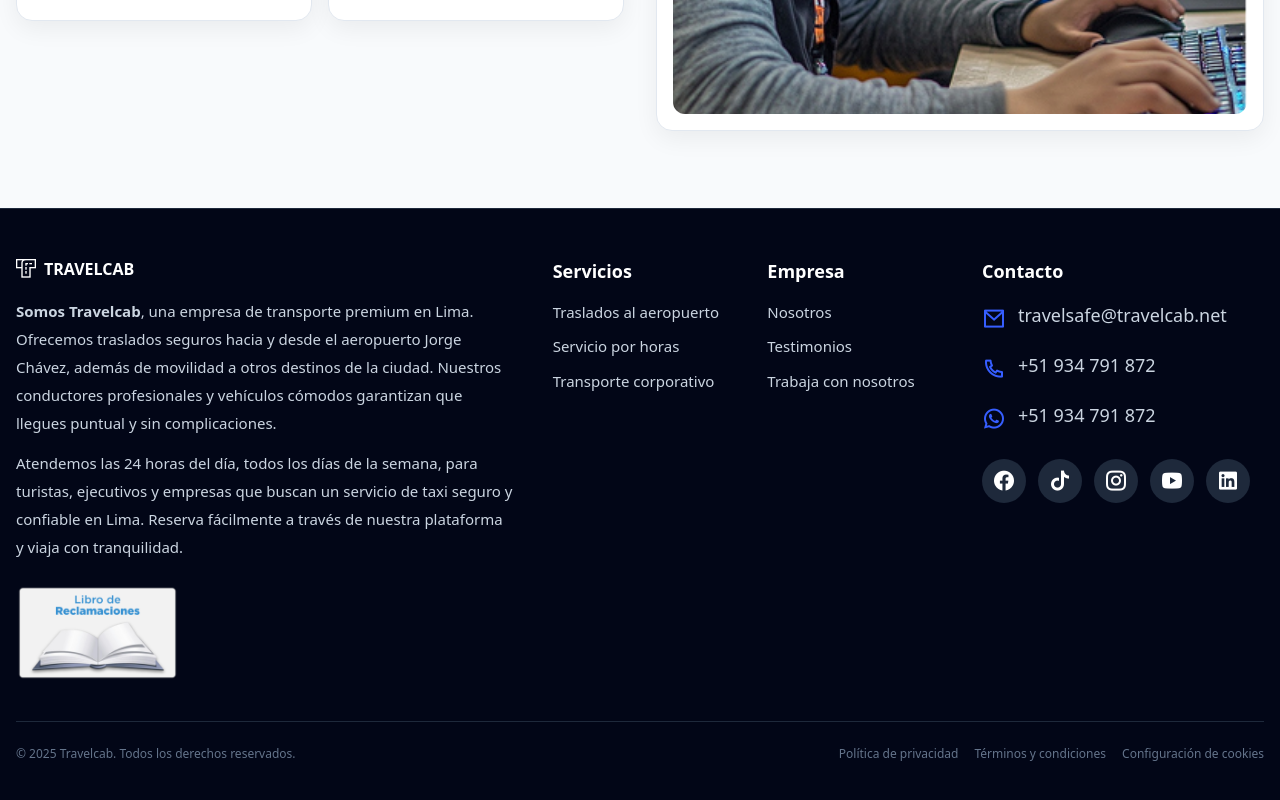
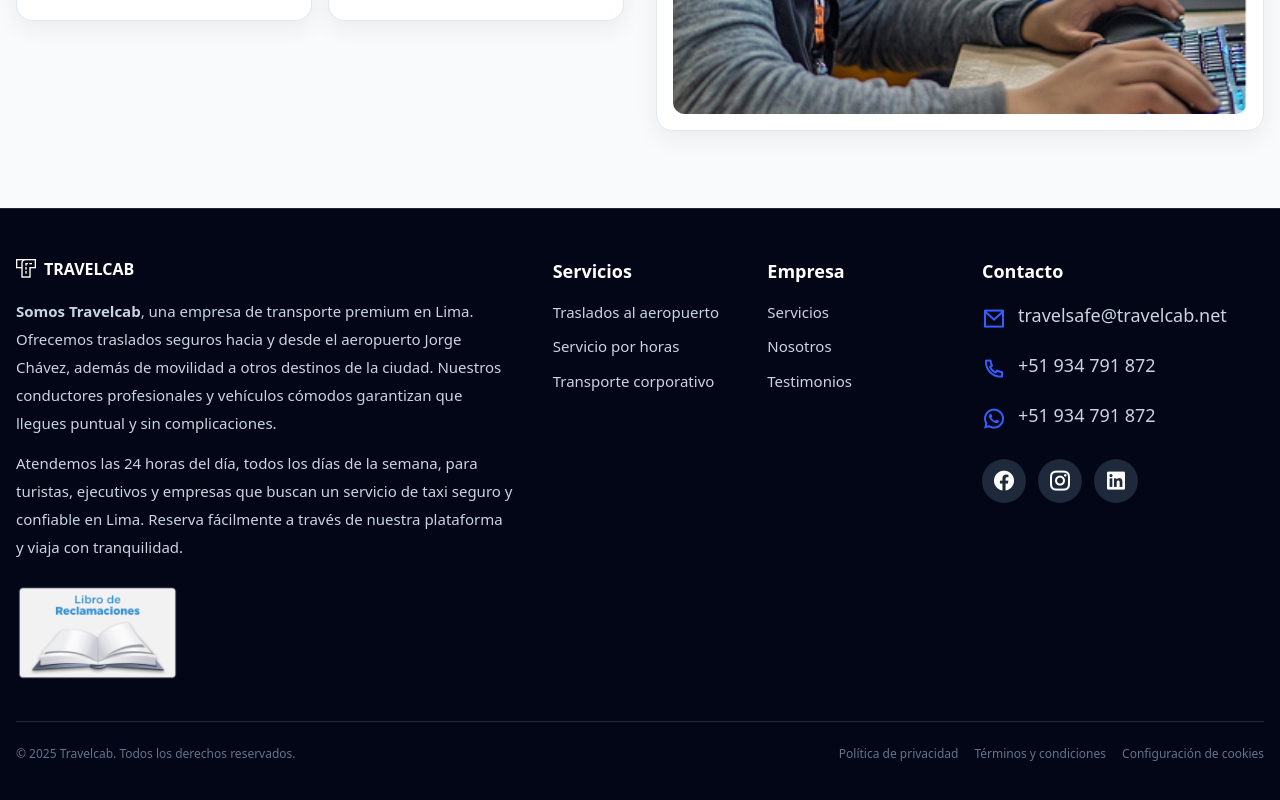
Before and after one commit to ehldev/travelcab-landing, a Nuxt app: page / in a window 1280 px wide. Shown: the part 3337-4137 px from the top of the page. Built offline with nearby package versions, Linux system fonts and the light colour scheme.

Commit message:
Se agregaron redes sociales

```diff
--- a/components/layout/AppFooter.vue
+++ b/components/layout/AppFooter.vue
@@ -43,9 +43,9 @@
                 <nav class="md:col-span-2" aria-labelledby="ft-company">
                     <h3 id="ft-company" class="text-white font-semibold text-lg">{{ $t("footer.company.title") }}</h3>
                     <ul class="mt-4 space-y-3 text-[15px]">
-                        <li><a href="#about" class="hover:text-white">{{ $t("footer.company.list.0") }}</a></li>
-                        <li><a href="#testimonials" class="hover:text-white">{{ $t("footer.company.list.1") }}</a></li>
-                        <li><a href="#" class="hover:text-white">{{ $t("footer.company.list.2") }}</a></li>
+                        <li><a href="#services" class="hover:text-white">{{ $t("footer.company.list.0") }}</a></li>
+                        <li><a href="#about" class="hover:text-white">{{ $t("footer.company.list.1") }}</a></li>
+                        <li><a href="#testimonials" class="hover:text-white">{{ $t("footer.company.list.2") }}</a></li>
                     </ul>
                 </nav>
 
@@ -74,23 +74,15 @@
 
                     <!-- Redes -->
                     <div class="mt-6 flex items-center gap-3" aria-label="Redes sociales">
-                        <a href="#" aria-label="Facebook"
+                        <a href="https://www.facebook.com/TravelCabPeru" aria-label="Facebook"
                             class="focus-ring inline-flex h-11 w-11 items-center justify-center rounded-full bg-slate-800 hover:bg-slate-700">
                             <i class="ri-facebook-circle-fill text-white text-2xl" aria-hidden="true"></i>
                         </a>
-                        <a href="#" aria-label="TikTok"
-                            class="focus-ring inline-flex h-11 w-11 items-center justify-center rounded-full bg-slate-800 hover:bg-slate-700">
-                            <i class="ri-tiktok-fill text-white text-2xl" aria-hidden="true"></i>
-                        </a>
-                        <a href="#" aria-label="Instagram"
+                        <a href="https://www.instagram.com/travelcab.peru/" aria-label="Instagram"
                             class="focus-ring inline-flex h-11 w-11 items-center justify-center rounded-full bg-slate-800 hover:bg-slate-700">
                             <i class="ri-instagram-line text-white text-2xl" aria-hidden="true"></i>
                         </a>
-                        <a href="#" aria-label="YouTube"
-                            class="focus-ring inline-flex h-11 w-11 items-center justify-center rounded-full bg-slate-800 hover:bg-slate-700">
-                            <i class="ri-youtube-fill text-white text-2xl" aria-hidden="true"></i>
-                        </a>
-                        <a href="#" aria-label="LinkedIn"
+                        <a href="https://www.linkedin.com/company/travelcab/?originalSubdomain=pe" aria-label="LinkedIn"
                             class="focus-ring inline-flex h-11 w-11 items-center justify-center rounded-full bg-slate-800 hover:bg-slate-700">
                             <i class="ri-linkedin-box-fill text-white text-2xl" aria-hidden="true"></i>
                         </a>
--- a/i18n/locales/en.json
+++ b/i18n/locales/en.json
@@ -130,9 +130,9 @@
     "company": {
       "title": "Company",
       "list": [
-        "About Us",
-        "Reviews",
-        "Careers"
+        "Services",
+        "About us",
+        "Reviews"
       ]
     },
     "contact": {
--- a/i18n/locales/es.json
+++ b/i18n/locales/es.json
@@ -130,9 +130,9 @@
     "company": {
       "title": "Empresa",
       "list": [
+        "Servicios",
         "Nosotros",
-        "Testimonios",
-        "Trabaja con nosotros"
+        "Testimonios"
       ]
     },
     "contact": {
```
